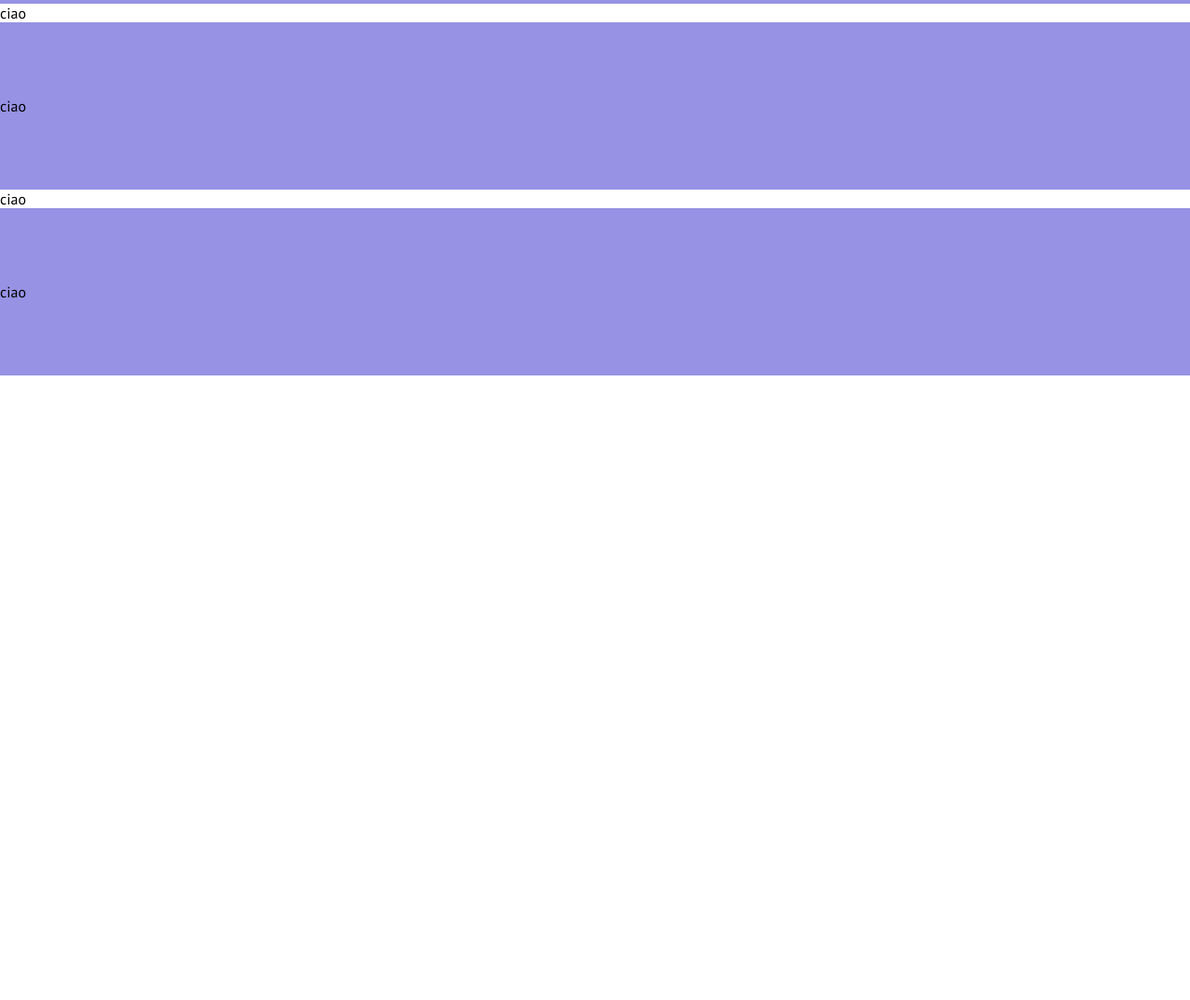
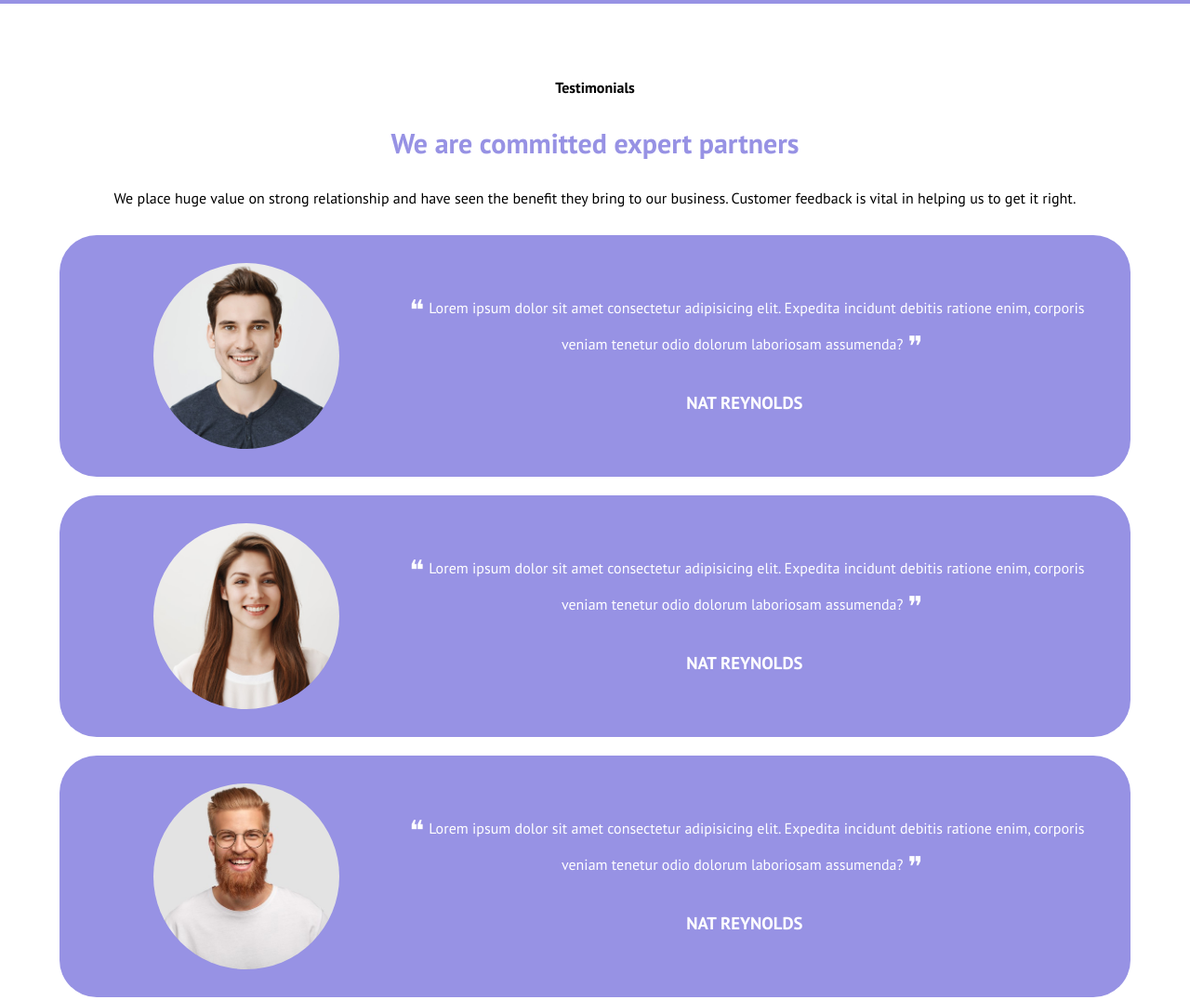
Before and after one commit to Christian01881/htmlcss-responsive-layout, a plain HTML site: page index.html in a window 1280 px wide. Shown: the part 1739-2815 px from the top of the page at 93% size. Before the commit the page ends 2143 px from the top, so only its background shows below. Drawn offline with Linux system fonts and the light colour scheme.

Commit message:
add- Testimonial section+ responsive

```diff
--- a/css/style.css
+++ b/css/style.css
@@ -148,7 +148,7 @@ main img{
     width: 85%;
     margin: 0 auto;
     background-color: var(--bg-white);
-    border-radius: 20px;
+    border-radius: 40px;
     color: var(--bg-footer);
     position: relative;
 }
@@ -182,9 +182,63 @@ main img{
     transform: translate(-50%, -50%);
 }
 
+/* Testimonials */
+.form{
+    width: 90%;
+    margin: 0 auto;
+}
 
+#Testimonials h4{
+    text-align: center;
+    padding: 80px 0px 30px 0px;
+}
 
+#Testimonials h2{
+    color: var(--bg-section);
+    font-size: 30px;
+    text-align: center;
+}
 
+#Testimonials p{
+    text-align: center;
+    padding: 30px 0;
+}
+
+.Figure{
+    background-color: var(--bg-section);
+    border-radius: 40px;
+    padding: 30px 40px;
+    margin-bottom: 20px;
+}
+
+#Testimonials .user-image{
+    width: 200px;
+    height: 200px;
+    margin: 0 auto;
+    overflow: hidden;
+    border-radius: 50%;
+}
+
+#Testimonials .user-image img{
+    width: 100%;
+    height: 100%;
+    object-fit: cover;
+}
+
+.Figure-text{
+    color: var(--bg-white);
+    text-align: center;
+}
+
+.icon{
+    font-size: 30px;
+    padding: 0px 5px;
+    vertical-align: middle;
+}
+
+.form:last-child{
+    padding-bottom: 60px;
+}
 
 
 
@@ -268,10 +322,19 @@ main img{
         width: calc((100% / 3 * 2) - 20px);
     }
     .container-t{
-        max-width: 992px;
+        max-width: 750px;
         margin: 0 auto;
     }
+    .f-flex{
+        display: flex;
+    }
+    .user-image{
+        width: 30%;
 
+    }
+    .Figure-text{
+        width: 70%;
+    }
 }
 
 @media screen and (min-width:992px){
--- a/index.html
+++ b/index.html
@@ -82,7 +82,46 @@
             </div>
         </section>
         <section id="Testimonials">
-            ciao
+            <div class="form container">
+                <div>
+                    <h4>Testimonials</h4>
+                    <h2>We are committed expert partners</h2>
+                    <p>We place huge value on strong relationship and have seen the benefit they bring to our business. Customer feedback is vital in helping us to get it right.</p>
+                </div>
+                <div class="Figure">
+                    <div class="f-flex">
+                        <div class="user-image">
+                            <img src="./img/testimonial1.jpg" alt="">
+                        </div>
+                        <div class="Figure-text">
+                            <p><span class="icon">&#10077;</span>Lorem ipsum dolor sit amet consectetur adipisicing elit. Expedita incidunt debitis ratione enim, corporis veniam tenetur odio dolorum laboriosam assumenda?<span class="icon">&#10078;</span></p>
+                            <h3>NAT REYNOLDS</h3>
+                        </div>
+                    </div>
+                </div>
+                <div class="Figure">
+                    <div class="f-flex">
+                        <div class="user-image">
+                            <img src="./img/testimonial2.jpg" alt="">
+                        </div>
+                        <div class="Figure-text">
+                            <p><span class="icon">&#10077;</span>Lorem ipsum dolor sit amet consectetur adipisicing elit. Expedita incidunt debitis ratione enim, corporis veniam tenetur odio dolorum laboriosam assumenda?<span class="icon">&#10078;</span></p>
+                            <h3>NAT REYNOLDS</h3>
+                        </div>
+                    </div>
+                </div>
+                <div class="Figure">
+                    <div class="f-flex">
+                        <div class="user-image">
+                            <img src="./img/testimonial3.jpg" alt="">
+                        </div>
+                        <div class="Figure-text">
+                            <p><span  class="icon">&#10077;</span>Lorem ipsum dolor sit amet consectetur adipisicing elit. Expedita incidunt debitis ratione enim, corporis veniam tenetur odio dolorum laboriosam assumenda?<span class="icon">&#10078;</span></p>
+                            <h3>NAT REYNOLDS</h3>
+                        </div>
+                    </div>
+                </div>
+            </div>
         </section>
         <section id="Benefits" class="even">
             ciao
```
Also changed, not shown: img/testimonial1.jpg (added), img/testimonial2.jpg (added), img/testimonial3.jpg (added).
